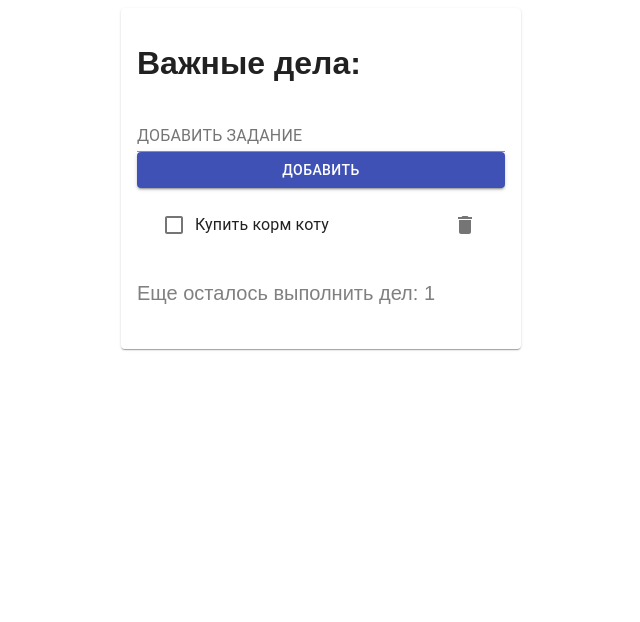
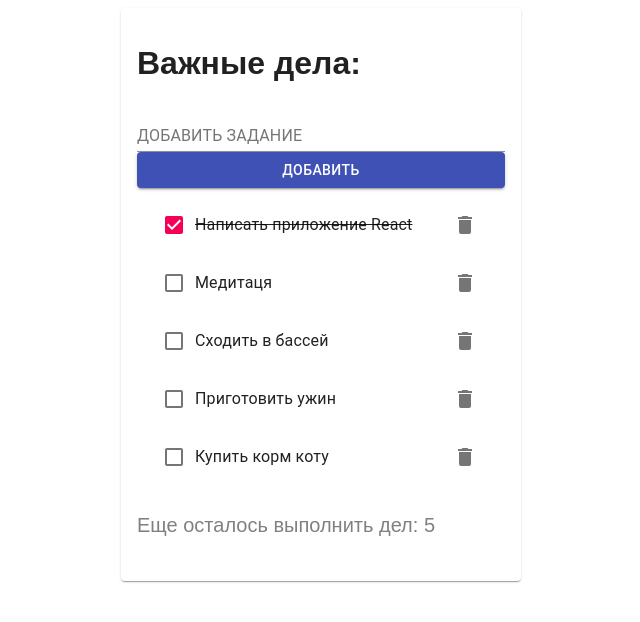
Before and after one commit to WebHeroSchool/react_todo7, a React (Create React App) app: page / in a window 1280 px wide. Shown: the top 622 px of the page, without its empty margins (319-959 px from the left). Built offline with nearby package versions, Linux system fonts and the light colour scheme.

Commit message:
modified:   src/components/App/App.js 	modified:   src/components/Item/Item.js

```diff
--- a/src/components/App/App.js
+++ b/src/components/App/App.js
@@ -1,4 +1,4 @@
-import React from 'react';
+import React, { useState, useEffect } from 'react';
 import ItemList from '../ItemList/ItemList';
 import InputItem from '../InputItem/InputItem';
 import Footer from '../Footer/Footer';
@@ -6,84 +6,99 @@ import Card from '@material-ui/core/Card';
 import CardContent from '@material-ui/core/CardContent';
 import styles from './App.module.css';
 
-class App extends React.Component {
-  state = {
+const App = () => {
+  const initialState = {
     items: [
-    //  {
-      //  value: 'Написать приложение React',
-      //  isDone: true,
-      //  id: 1
-    //  },
-    //  {
-      //  value: 'Медитаця',
-      //  isDone: false,
-      //  id: 2
-    //  },
-    //  {
-      //  value: 'Сходить в бассей',
-      //  isDone: false,
-      //  id: 3
-    //  },
-    //  {
-      //  value: 'Приготовить ужин',
-      //  isDone: false,
-      //  id: 4
-    //  },
+      {
+        value: 'Написать приложение React',
+        isDone: true,
+        id: 1
+      },
+      {
+        value: 'Медитаця',
+        isDone: false,
+        id: 2
+      },
+      {
+        value: 'Сходить в бассей',
+        isDone: false,
+        id: 3
+      },
+      {
+        value: 'Приготовить ужин',
+        isDone: false,
+        id: 4
+      },
       {
         value: 'Купить корм коту',
         isDone: false,
         id: 5
       }
     ],
-    count: 1
+    count: 5
   };
 
-  onClickDone = id => {
-    const newItemList = this.state.items.map(item=>{
+  const [items, setItems] = useState(initialState.items);
+  const [count, setCount] = useState(initialState.count);
+
+  useEffect(() =>{
+    console.log('СМОНТИРОВАНО');
+  }, []);
+
+  useEffect(() =>{
+    console.log('ОБНОВЛЕНИЕ');
+  });
+
+  useEffect(() =>{
+    console.log('ИЗМЕНЕНИЯ COUNT');
+  }, [count]);
+
+    const onClickDone = id => {
+      const newItemList = items.map(item => {
         const newItem = { ...item };
 
         if (item.id === id) {
           newItem.isDone = !item.isDone;
         }
-      return newItem;
+        return newItem
       });
-    this.setState({ items: newItemList })
+      setItems(newItemList)
     };
 
-  onClickDelete = id => this.setState(state => ({
-    items: state.items.filter(item => item.id !== id),
-    count: state.count - 1
-  }));
+  const onClickDelete = id => {
+    const newItemList = items.filter(item => item.id !== id);
+    setItems(newItemList);
+    setCount((count) => count -1);
+  };
 
-  onClickAdd = value => this.setState(state => ({
-    items: [
-      ...state.items,
+  const onClickAdd = value => {
+    const newItems = [
+      ...items,
       {
         value,
         isDone: false,
-        id: state.count + 1
+        id: count + 1
       }
-    ],
-    count: state.count + 1
-  }));
+    ];
+    setItems(newItems);
+    setCount((count) => count + 1 );
+  };
 
-  render() {
     return (
       <div className={styles.wrap}>
       <Card>
           <CardContent>
             <h1 className={styles.title}>Важные дела:</h1>
-            <InputItem onClickAdd={this.onClickAdd} />
+            <InputItem onClickAdd={onClickAdd} />
             <ItemList
-                items={this.state.items}
-                onClickDone={this.onClickDone}
-                onClickDelete={this.onClickDelete}
+                items={items}
+                onClickDone={onClickDone}
+                onClickDelete={onClickDelete}
              />
-            <Footer count={this.state.count} />
+            <Footer count={count} />
           </CardContent>
         </Card>
       </div>);
-  }
 };
 
 export default App;
--- a/src/components/Item/Item.js
+++ b/src/components/Item/Item.js
@@ -15,13 +15,13 @@ const styles = {
 };
 
 class Item extends React.Component {
-  componentDidMount() {
-    this.timerId = setInterval(() => console.log('УТЕЧКА ПАМЯТИ'), 1000);
-  }
+//  componentDidMount() {
+//    this.timerId = setInterval(() => console.log('УТЕЧКА ПАМЯТИ'), 1000);
+//  }
 
-  componentWillUnmount() {
-    clearInterval(this.timerId);
-  }
+//  componentWillUnmount() {
+//    clearInterval(this.timerId);
+//  }
 
   render() {
     const {value, isDone, classes, onClickDone, id, onClickDelete } = this.props;
```
Lines whose indentation alone changed are shown as unchanged.
